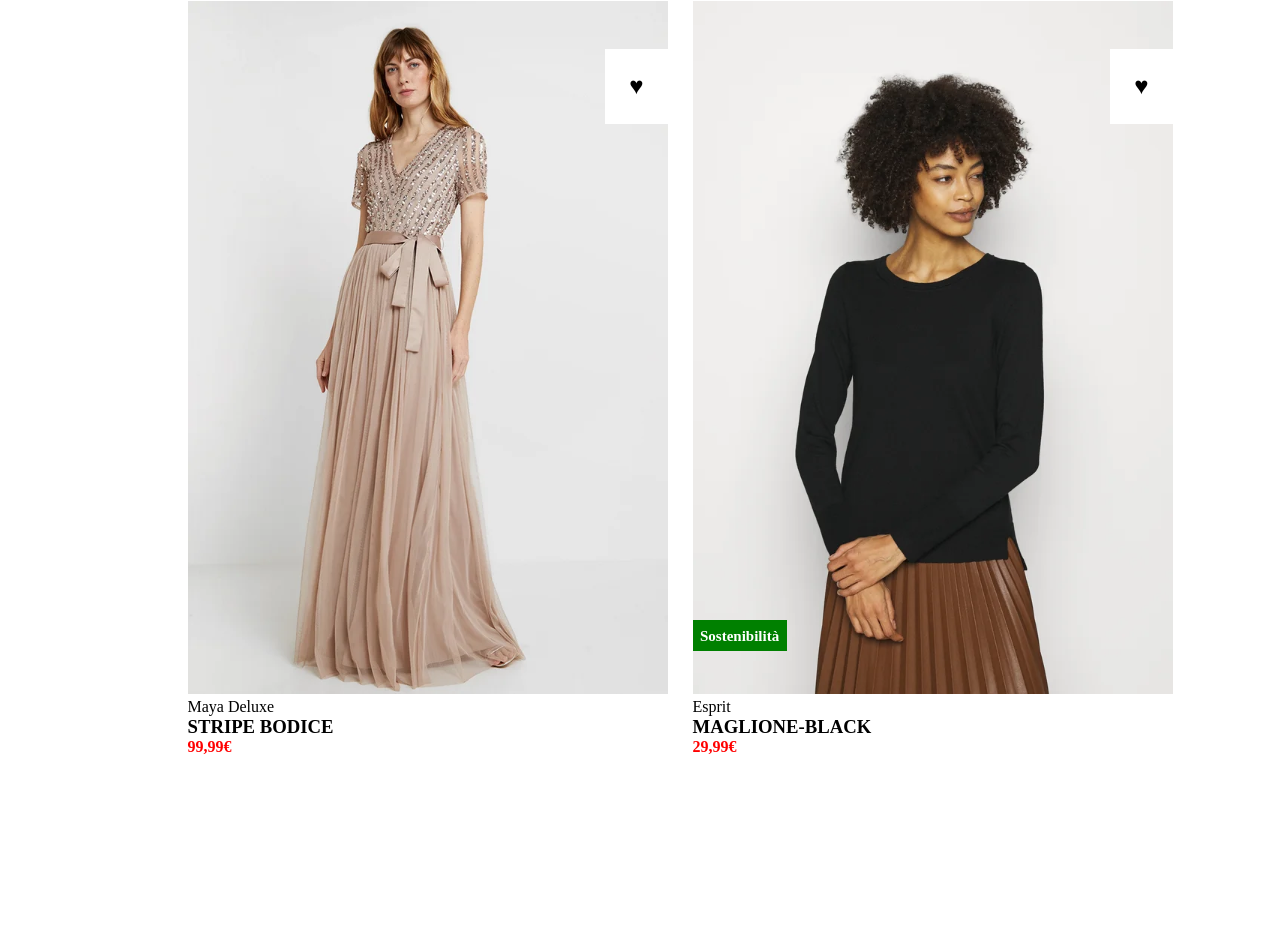
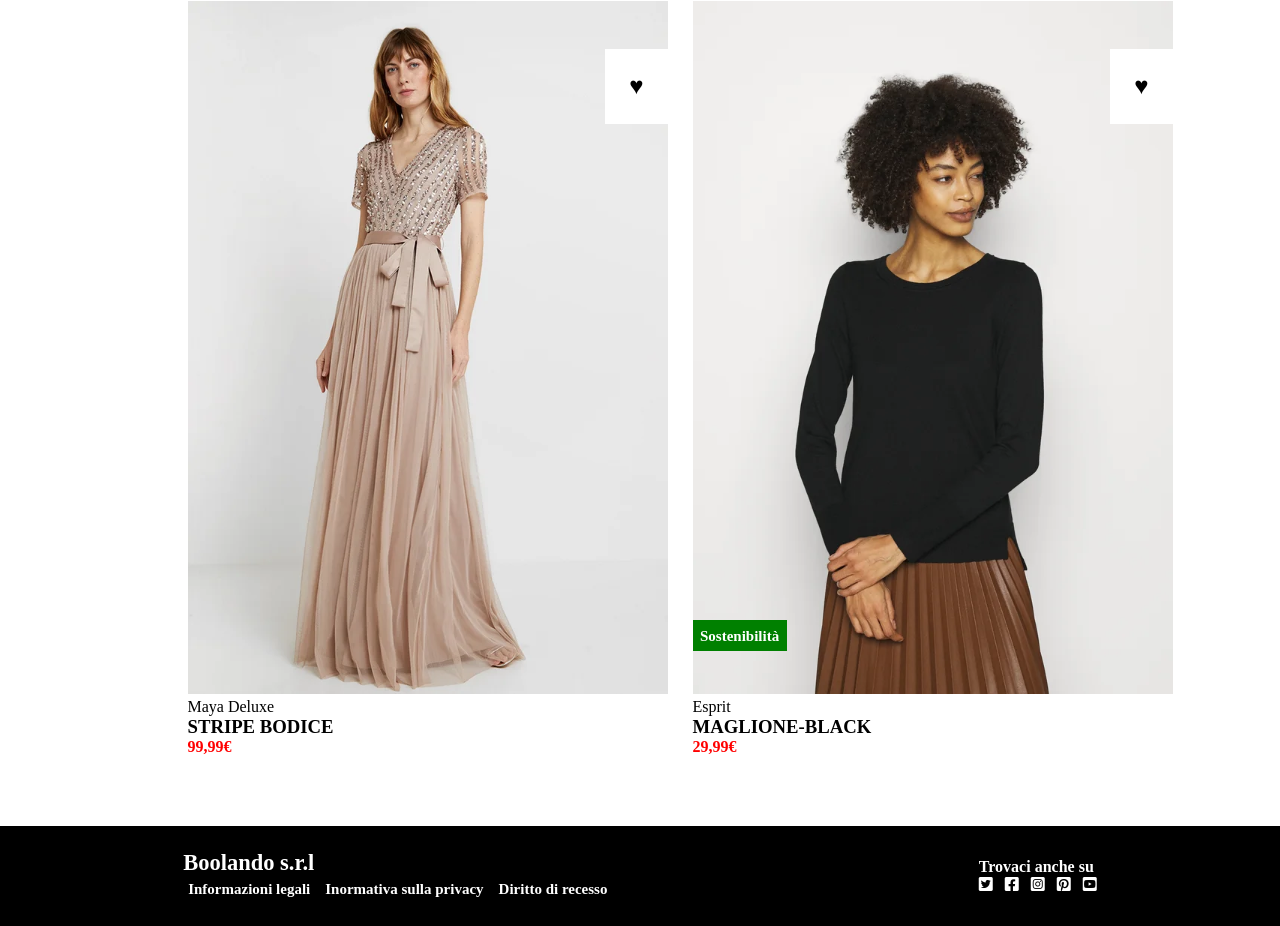
Before and after one commit to MathiasChirivi/html-css-boolando, a plain HTML site: page index.html in a window 1280 px wide. Shown: the part 1919-2845 px from the top of the page. Before the commit the page ends 2745 px from the top, so only its background shows below. Drawn offline with Linux system fonts and the light colour scheme.

Commit message:
footer[icone social]

```diff
--- a/css/style.css
+++ b/css/style.css
@@ -126,3 +126,44 @@ div > img {
     color: white;
     background-color: green;
 }
+
+/*Footer*/
+.footer{
+    width: 100%;
+    height: 70px;
+    padding: 15px 0px;
+    color: #ffffff;
+}
+
+.footerMenu{
+    background-color: black;
+    width: 100%;
+    height: 100px;
+    display: flex;
+    justify-content: space-around;
+    align-items:center;
+}
+
+.menuFooter{
+    display: inline-block;
+    color: white;
+    font-weight: 600;
+    font-size: 15px;
+}
+
+.informazioniFoot{
+    list-style: none;
+    display: flex;
+    flex-direction: row;
+    padding: 5px 5px;
+    text-decoration: none;
+    gap: 15px;
+}
+
+.Trovaci{
+    color: #ffffff;
+}
+
+.anotherLink1{
+    color: white;
+}
--- a/index.html
+++ b/index.html
@@ -107,7 +107,28 @@
     </main>
 
     <footer>
+        <nav class="footerMenu">
+            <div class="menuFooter">
+                <h2 class="subTitle">Boolando s.r.l</h2>
+            <ul class="informazioniFoot">
+                <li>Informazioni legali</li>
+                <li>Inormativa sulla privacy</li>
+                </li>Diritto di recesso</li>
+            </ul>
+            </div>
 
+            <div class="anotherLink">
+            <h4 class="Trovaci">Trovaci anche su</h4>
+                    <span>
+                        <a class="anotherLink1" href="#"><i class="fa-brands fa-square-twitter"></i></a> &nbsp;
+                        <a class="anotherLink1" href="#"><i class="fa-brands fa-square-facebook"></i></a> &nbsp;
+                        <a class="anotherLink1" href="#"><i class="fa-brands fa-square-instagram"></i></a> &nbsp;
+                        <a class="anotherLink1" href="#"><i class="fa-brands fa-square-pinterest"></i></a> &nbsp;
+                        <a class="anotherLink1" href="#"><i class="fa-brands fa-square-youtube"></i> </a>
+                    </span>
+            </div>
+
+        </nav>
     </footer>
 
 </body>
```
